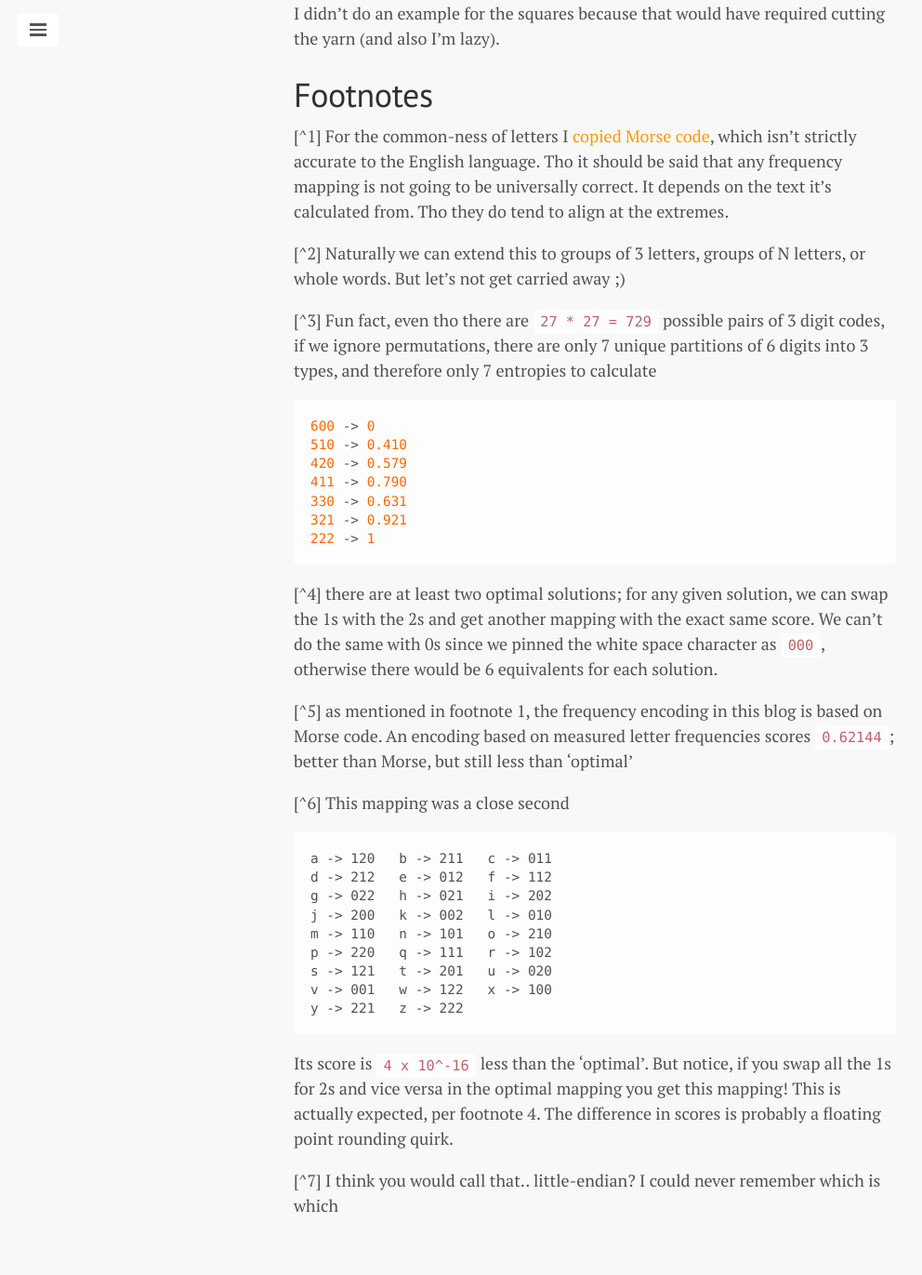
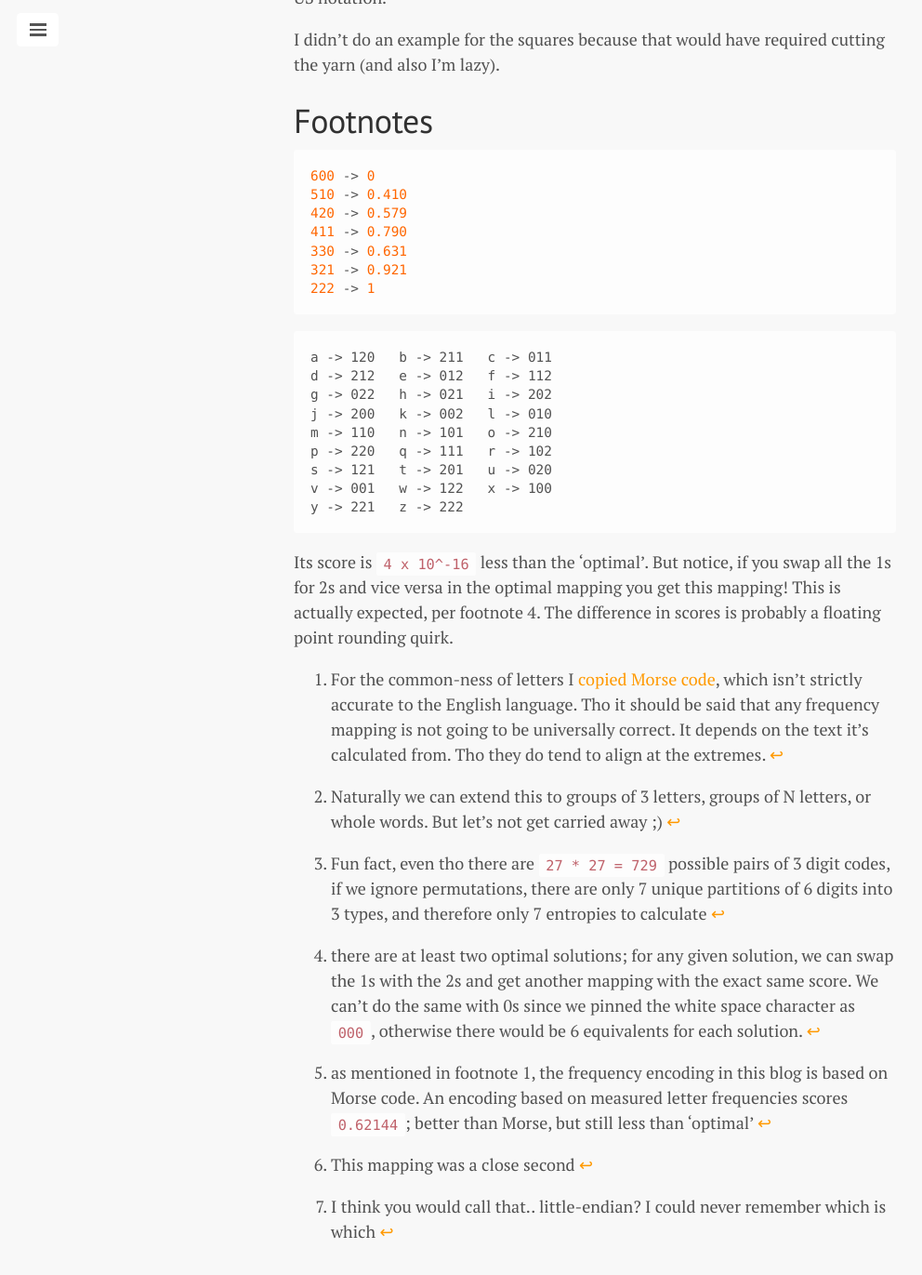
Before and after one commit to oatzy/oatzy.github.io, a Jekyll site: the page built from _posts/2024-01-20-hidden-message-ternary-scarf.md, in a window 1280 px wide and 1400 px high, scrolled down 10661 px. Shown: the top 1371 px of the window at 93% size, without its empty margins (0-992 px from the left). Built offline with Jekyll 4.4.1, drawn with Linux system fonts in a browser that asks for light colours; some of the changed text lies outside the part shown.

Commit message:
fixup: footnotes

````diff
--- a/_posts/2024-01-20-hidden-message-ternary-scarf.md
+++ b/_posts/2024-01-20-hidden-message-ternary-scarf.md
@@ -349,11 +349,11 @@ I didn't do an example for the squares because that would have required cutting
 
 # Footnotes
 
-[^1] For the common-ness of letters I [copied Morse code](https://en.wikipedia.org/wiki/Morse_code#Alternative_display_of_common_characters_in_International_Morse_code), which isn't strictly accurate to the English language. Tho it should be said that any frequency mapping is not going to be universally correct. It depends on the text it's calculated from. Tho they do tend to align at the extremes.
+[^1]: For the common-ness of letters I [copied Morse code](https://en.wikipedia.org/wiki/Morse_code#Alternative_display_of_common_characters_in_International_Morse_code), which isn't strictly accurate to the English language. Tho it should be said that any frequency mapping is not going to be universally correct. It depends on the text it's calculated from. Tho they do tend to align at the extremes.
 
-[^2] Naturally we can extend this to groups of 3 letters, groups of N letters, or whole words. But let's not get carried away ;)
+[^2]: Naturally we can extend this to groups of 3 letters, groups of N letters, or whole words. But let's not get carried away ;)
 
-[^3] Fun fact, even tho there are `27 * 27 = 729` possible pairs of 3 digit codes, if we ignore permutations, there are only 7 unique partitions of 6 digits into 3 types, and therefore only 7 entropies to calculate
+[^3]: Fun fact, even tho there are `27 * 27 = 729` possible pairs of 3 digit codes, if we ignore permutations, there are only 7 unique partitions of 6 digits into 3 types, and therefore only 7 entropies to calculate
 
 ```jsx
 600 -> 0
@@ -365,11 +365,11 @@ I didn't do an example for the squares because that would have required cutting
 222 -> 1
 ```
 
-[^4] there are at least two optimal solutions; for any given solution, we can swap the 1s with the 2s and get another mapping with the exact same score. We can't do the same with 0s since we pinned the white space character as `000`, otherwise there would be 6 equivalents for each solution.
+[^4]: there are at least two optimal solutions; for any given solution, we can swap the 1s with the 2s and get another mapping with the exact same score. We can't do the same with 0s since we pinned the white space character as `000`, otherwise there would be 6 equivalents for each solution.
 
-[^5] as mentioned in footnote 1, the frequency encoding in this blog is based on Morse code. An encoding based on measured letter frequencies scores `0.62144`; better than Morse, but still less than 'optimal'
+[^5]: as mentioned in footnote 1, the frequency encoding in this blog is based on Morse code. An encoding based on measured letter frequencies scores `0.62144`; better than Morse, but still less than 'optimal'
 
-[^6] This mapping was a close second
+[^6]: This mapping was a close second
 
 ```bash
 a -> 120   b -> 211   c -> 011
@@ -385,4 +385,4 @@ y -> 221   z -> 222
 
 Its score is `4 x 10^-16` less than the 'optimal'. But notice, if you swap all the 1s for 2s and vice versa in the optimal mapping you get this mapping! This is actually expected, per footnote 4. The difference in scores is probably a floating point rounding quirk.
 
-[^7] I think you would call that.. little-endian? I could never remember which is which
+[^7]: I think you would call that.. little-endian? I could never remember which is which
````
